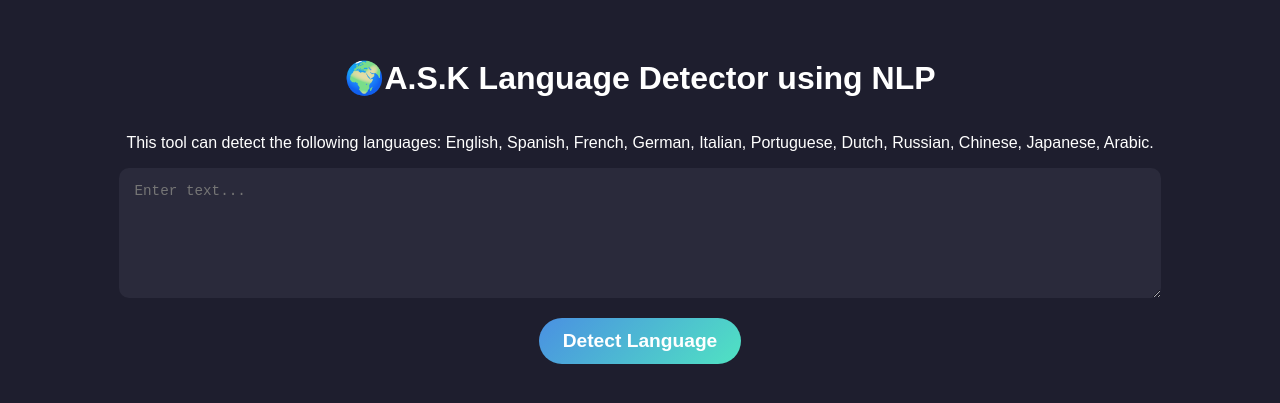
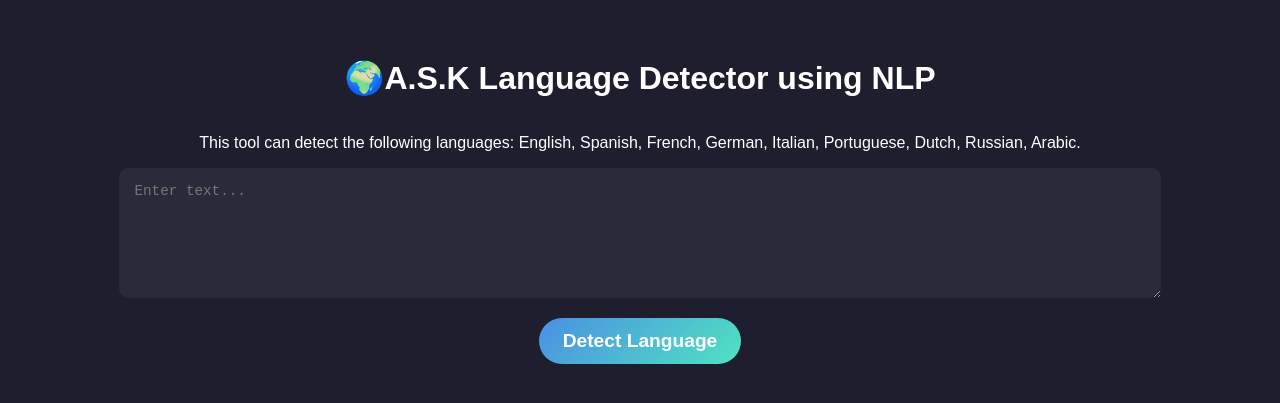
Before and after one commit to SandeepKumarAkula/Language-Detector-Using-NLP, a plain HTML site: page index.html in a window 1280 px wide. Shown: the part 197-600 px from the top of the page. Drawn offline with Linux system fonts and the light colour scheme.

Commit message:
Update index.html

```diff
--- a/index.html
+++ b/index.html
@@ -61,7 +61,7 @@
 </head>
 <body>
     <h1>🌍A.S.K Language Detector using NLP</h1>
-<p>This tool can detect the following languages: English, Spanish, French, German, Italian, Portuguese, Dutch, Russian, Chinese, Japanese, Arabic.</p>    <textarea id="textInput" placeholder="Enter text..."></textarea>
+<p>This tool can detect the following languages: English, Spanish, French, German, Italian, Portuguese, Dutch, Russian, Arabic.</p>    <textarea id="textInput" placeholder="Enter text..."></textarea>
     <button onclick="detectLanguage()">Detect Language</button>
     <div class="pl hidden" id="loader">
         <div class="pl__dot"></div>
```
